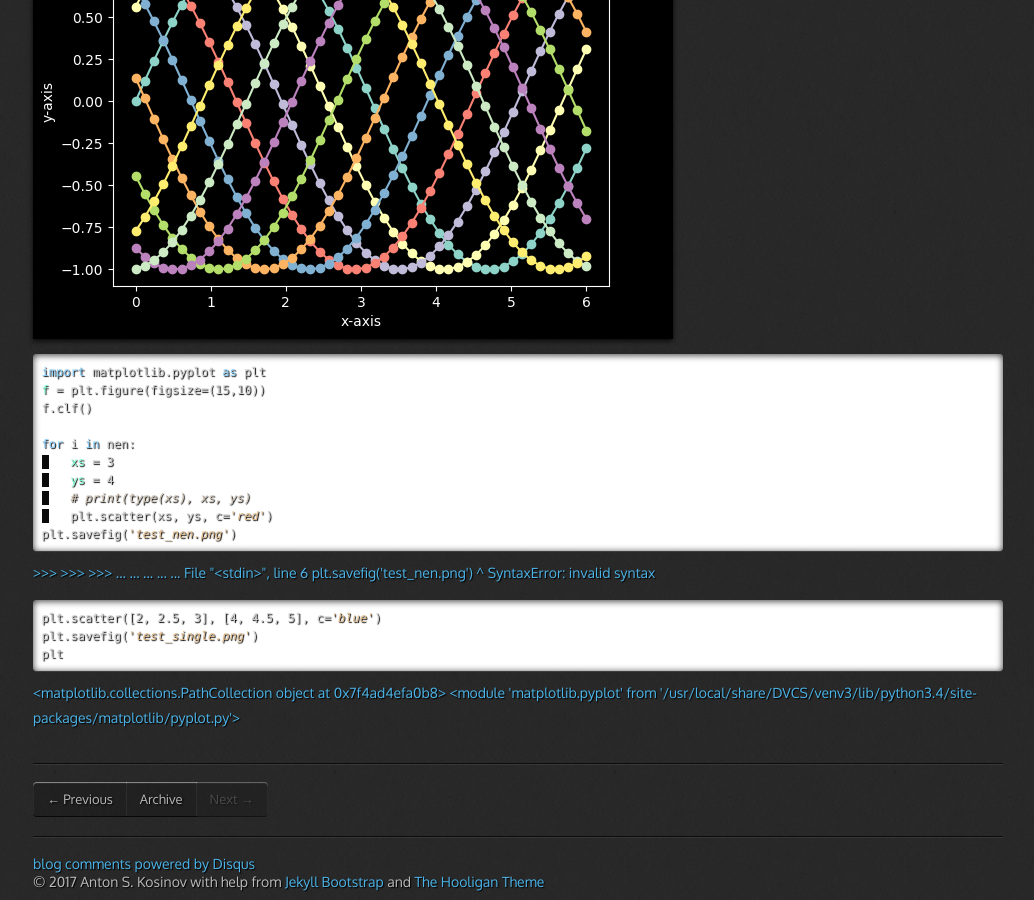
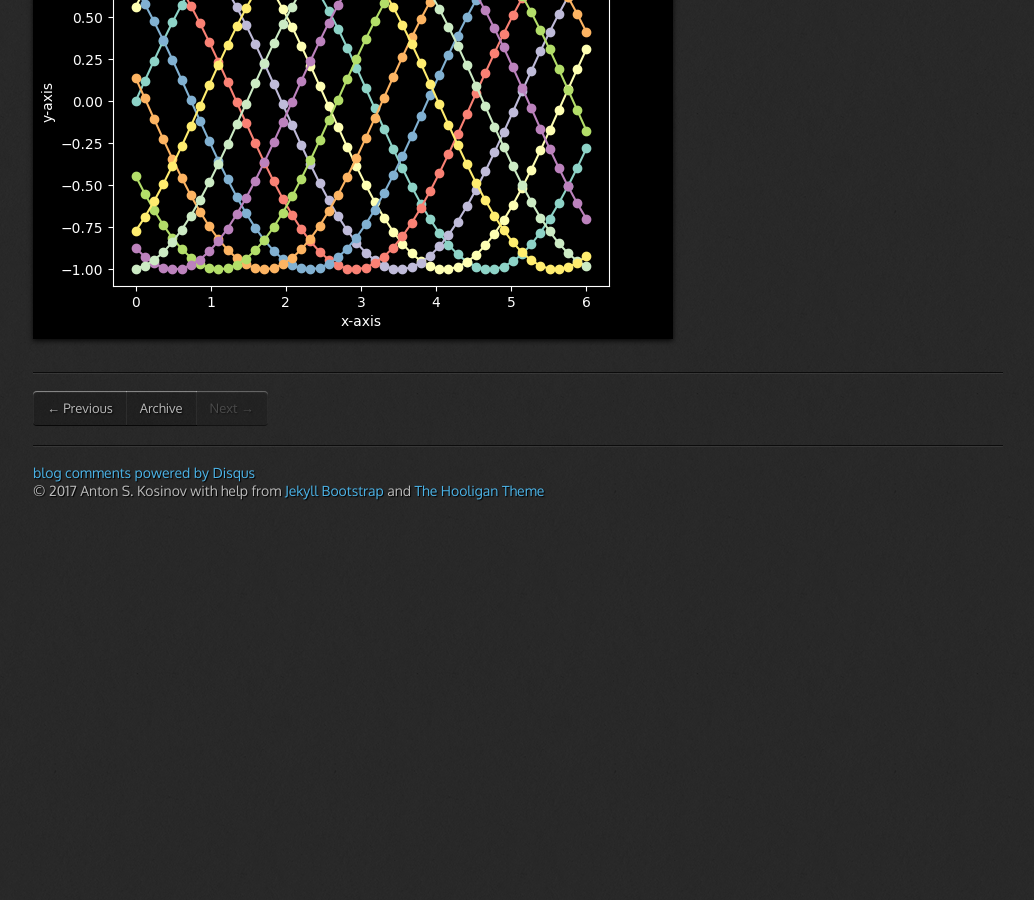
Before and after one commit to 0--key/0--key.github.io, a Jekyll site: the page built from _posts/2017-05-02-matplotlib-intro.html, in a window 1280 px wide and 900 px high, scrolled down 2771 px. Shown: the whole window, without its empty margins (22-1056 px from the left). Built offline with Jekyll 4.4.1, drawn with Linux system fonts in a browser that asks for light colours; nearby versions of some CDN libraries; comment, search, counter and statistics services are not loaded; after the commit the page ends 3280 px from its top, so only the background shows below that.

Commit message:
Redundant code removal

```diff
--- a/_posts/2017-05-02-matplotlib-intro.html
+++ b/_posts/2017-05-02-matplotlib-intro.html
@@ -146,35 +146,6 @@ plt.savefig(<span style="color: #deb887; font-style: italic;">'img/plt/dark_test
 <p><img src="http://0--key.github.io/assets/img/plt/dark_test.png" alt="dark_test.png" />
 </p>
 </div>
-
-<div class="org-src-container">
-<pre class="src src-python"><span style="color: #87cefa;">import</span> matplotlib.pyplot <span style="color: #87cefa;">as</span> plt
-<span style="color: #7fffd4;">f</span> = plt.figure(figsize=(15,10))
-f.clf()
-
-<span style="color: #87cefa;">for</span> i <span style="color: #87cefa;">in</span> nen:
-<span style="color: #f5deb3; background-color: #0a0a0a;"> </span>   <span style="color: #7fffd4;">xs</span> = 3
-<span style="color: #f5deb3; background-color: #0a0a0a;"> </span>   <span style="color: #7fffd4;">ys</span> = 4
-<span style="color: #f5deb3; background-color: #0a0a0a;"> </span>   <span style="color: #cdc0b0; font-style: italic;"># </span><span style="color: #cdc0b0; font-style: italic;">print(type(xs), xs, ys)</span>
-<span style="color: #f5deb3; background-color: #0a0a0a;"> </span>   plt.scatter(xs, ys, c=<span style="color: #deb887; font-style: italic;">'red'</span>)
-plt.savefig(<span style="color: #deb887; font-style: italic;">'test_nen.png'</span>)
-</pre>
-</div>
-
-<p>
-<a href=" &gt;&gt;&gt; &gt;&gt;&gt; &gt;&gt;&gt; ... ... ... ... ...   File "&lt;stdin&gt;", line 6 plt.savefig('test_nen.png') ^ SyntaxError: invalid syntax"> &gt;&gt;&gt; &gt;&gt;&gt; &gt;&gt;&gt; ... ... ... ... ...   File "&lt;stdin&gt;", line 6 plt.savefig('test_nen.png') ^ SyntaxError: invalid syntax</a>
-</p>
-
-<div class="org-src-container">
-<pre class="src src-python">plt.scatter([2, 2.5, 3], [4, 4.5, 5], c=<span style="color: #deb887; font-style: italic;">'blue'</span>)
-plt.savefig(<span style="color: #deb887; font-style: italic;">'test_single.png'</span>)
-plt
-</pre>
-</div>
-
-<p>
-<a href="&lt;matplotlib.collections.PathCollection object at 0x7f4ad4efa0b8&gt; &lt;module 'matplotlib.pyplot' from '/usr/local/share/DVCS/venv3/lib/python3.4/site-packages/matplotlib/pyplot.py'&gt;">&lt;matplotlib.collections.PathCollection object at 0x7f4ad4efa0b8&gt; &lt;module 'matplotlib.pyplot' from '/usr/local/share/DVCS/venv3/lib/python3.4/site-packages/matplotlib/pyplot.py'&gt;</a>
-</p>
 </div>
 </div>
 </div>
```
